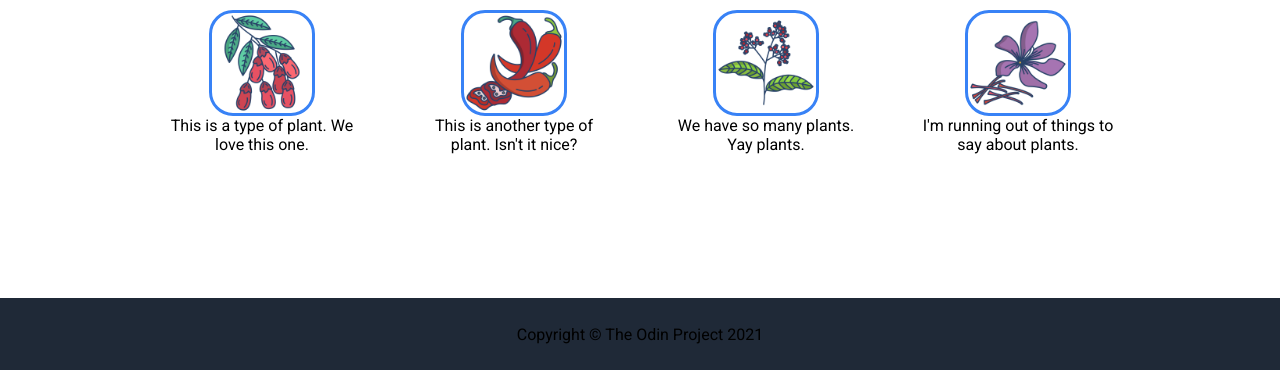
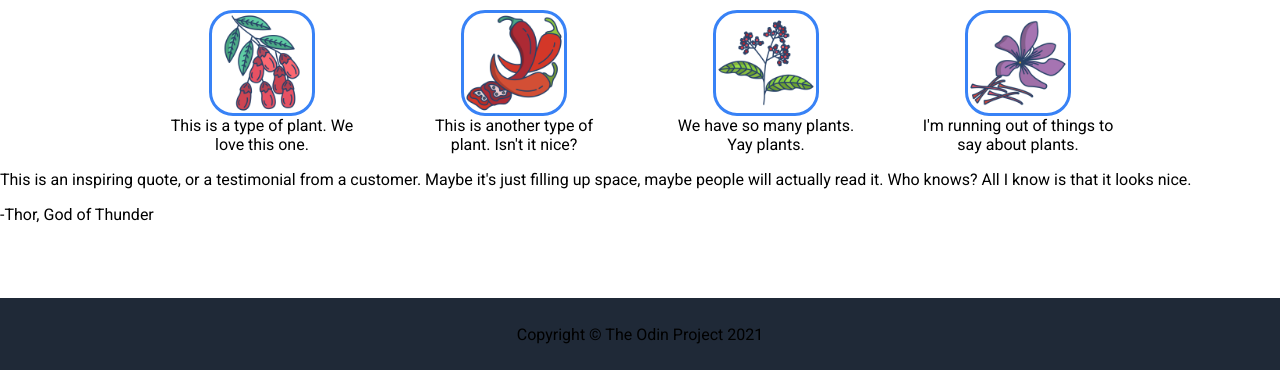
Before and after one commit to lburscheidt/landing-page, a plain HTML site: page index.html in a window 1280 px wide. Shown: the part 430-800 px from the top of the page. Drawn offline with Linux system fonts and the light colour scheme.

Commit message:
feat: add html for quote section

```diff
--- a/index.html
+++ b/index.html
@@ -51,6 +51,13 @@
 </div>
 </div>
 </section>
+
+<section class="quote">
+<p class="quote">This is an inspiring quote, or a testimonial from a customer. Maybe it's just filling up space, maybe people will actually read it. Who knows? All I know is that it looks nice.</p>
+<p class="byline">-Thor, God of Thunder</p></section>
+
+
+
     </main>
     <footer><p>Copyright &copy; The Odin Project 2021</p></footer>
   </body>
```
